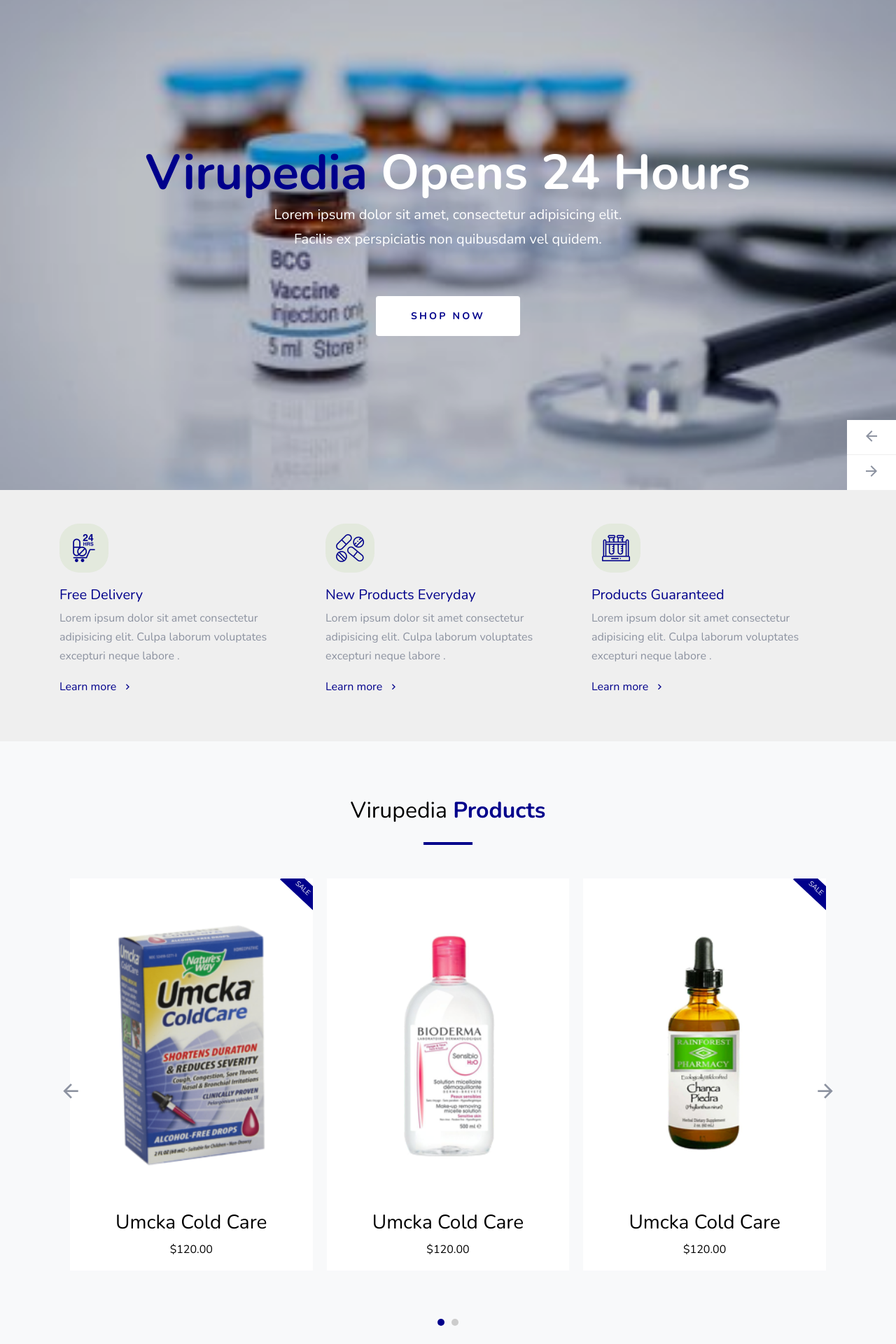
After one commit to Virupedia/virupedia, a PHP site: page /index.html in a window 1280 px wide. The commit adds this page. Shown: the top 1920 px of the page at 70% size. Run offline with PHP 8.4, Linux system fonts and the light colour scheme; some web fonts are replaced.

Commit message:
products.php

```diff
--- a/views/front/header.php
+++ b/views/front/header.php
@@ -81,7 +81,7 @@
 
                                  <a href="#">Products</a>
                                  <ul class="dropdown">
-                                     <li><a href="#">Product's List</a></li>
+                                     <li><a href="products.php">Product's List</a></li>
                                  </ul>
                              </li>
 
--- /dev/null
+++ b/views/front/index.html
@@ -0,0 +1,314 @@
+<?php require_once 'header.php';
+?>
+
+<!-- header -->
+<?php require_once 'header_main.php'; ?>
+<!-- //header -->
+<!DOCTYPE html>
+<html lang="en">
+
+<head>
+  <title>Virupedia</title>
+  <meta charset="utf-8">
+  <meta name="viewport" content="width=device-width, initial-scale=1, shrink-to-fit=no">
+  <!--<link rel="shortcut icon" type="image/x-icon" href="images/logo.png"> logo change error-->
+  <link href="https://fonts.googleapis.com/css2?family=Nunito:wght@400;700&display=swap" rel="stylesheet">
+  <link rel="stylesheet" href="fonts/icomoon/style.css">
+
+  <link rel="stylesheet" href="css/bootstrap.min.css">
+  <link rel="stylesheet" href="fonts/flaticon/font/flaticon.css">
+  <link rel="stylesheet" href="css/magnific-popup.css">
+  <link rel="stylesheet" href="css/jquery-ui.css">
+  <link rel="stylesheet" href="css/owl.carousel.min.css">
+  <link rel="stylesheet" href="css/owl.theme.default.min.css">
+
+
+  <link rel="stylesheet" href="css/aos.css">
+
+  <link rel="stylesheet" href="css/style.css">
+
+</head>
+
+<body>
+
+
+
+  <div class="owl-carousel owl-single px-0">
+    <div class="site-blocks-cover overlay" style="background-image: url('images/hero_bg.jpg');">
+      <div class="container">
+        <div class="row">
+          <div class="col-lg-12 mx-auto align-self-center">
+            <div class="site-block-cover-content text-center">
+              <h1 class="mb-0"><strong class="text-primary">Virupedia</strong> Opens 24 Hours</h1>
+
+              <div class="row justify-content-center mb-5">
+                <div class="col-lg-6 text-center">
+                  <p>Lorem ipsum dolor sit amet, consectetur adipisicing elit. Facilis ex perspiciatis non quibusdam vel quidem.</p>
+                </div>
+              </div>
+
+              <p><a href="#" class="btn btn-primary px-5 py-3">Shop Now</a></p>
+            </div>
+          </div>
+        </div>
+      </div>
+    </div>
+
+    <div class="site-blocks-cover overlay" style="background-image: url('images/hero_bg_2.jpg');">
+      <div class="container">
+        <div class="row">
+          <div class="col-lg-12 mx-auto align-self-center">
+            <div class="site-block-cover-content text-center">
+              <h1 class="mb-0">New Products <strong class="text-primary">Everyday</strong></h1>
+              <div class="row justify-content-center mb-5">
+                <div class="col-lg-6 text-center">
+                  <p>Lorem ipsum dolor sit amet, consectetur adipisicing elit. Facilis ex perspiciatis non quibusdam vel quidem.</p>
+                </div>
+              </div>
+              <p><a href="#" class="btn btn-primary px-5 py-3">Shop Now</a></p>
+            </div>
+          </div>
+        </div>
+      </div>
+    </div>
+
+  </div>
+
+
+
+  <div class="site-section py-5">
+    <div class="container">
+      <div class="row">
+        <div class="col-lg-4">
+          <div class="feature">
+            <span class="wrap-icon flaticon-24-hours-drugs-delivery"></span>
+            <h3><a href="#">Free Delivery</a></h3>
+            <p>Lorem ipsum dolor sit amet consectetur adipisicing elit. Culpa laborum voluptates excepturi neque labore .</p>
+            <p><a href="#" class="d-flex align-items-center"><span class="mr-2">Learn more</span> <span class="icon-keyboard_arrow_right"></span></a></p>
+          </div>
+        </div>
+        <div class="col-lg-4">
+          <div class="feature">
+            <span class="wrap-icon flaticon-medicine"></span>
+            <h3><a href="#">New Products Everyday</a></h3>
+            <p>Lorem ipsum dolor sit amet consectetur adipisicing elit. Culpa laborum voluptates excepturi neque labore .</p>
+            <p><a href="#" class="d-flex align-items-center"><span class="mr-2">Learn more</span> <span class="icon-keyboard_arrow_right"></span></a></p>
+          </div>
+        </div>
+        <div class="col-lg-4">
+          <div class="feature">
+            <span class="wrap-icon flaticon-test-tubes"></span>
+            <h3><a href="#">Products Guaranteed</a></h3>
+            <p>Lorem ipsum dolor sit amet consectetur adipisicing elit. Culpa laborum voluptates excepturi neque labore .</p>
+            <p><a href="#" class="d-flex align-items-center"><span class="mr-2">Learn more</span> <span class="icon-keyboard_arrow_right"></span></a></p>
+          </div>
+        </div>
+      </div>
+    </div>
+  </div>
+
+
+  <div class="site-section bg-light">
+    <div class="container">
+      <div class="row">
+        <div class="title-section text-center col-12">
+          <h2>Virupedia <strong class="text-primary">Products</strong></h2>
+        </div>
+      </div>
+      <div class="row">
+        <div class="col-md-12 block-3 products-wrap">
+          <div class="nonloop-block-3 owl-carousel">
+
+            <div class="text-center item mb-4 item-v2">
+              <span class="onsale">Sale</span>
+              <a href="shop-single.html"> <img src="images/product_03.png" alt="Image"></a>
+              <h3 class="text-dark"><a href="shop-single.html">Umcka Cold Care</a></h3>
+              <p class="price">$120.00</p>
+            </div>
+
+            <div class="text-center item mb-4 item-v2">
+              <a href="shop-single.html"> <img src="images/product_01.png" alt="Image"></a>
+              <h3 class="text-dark"><a href="shop-single.html">Umcka Cold Care</a></h3>
+              <p class="price">$120.00</p>
+            </div>
+
+            <div class="text-center item mb-4 item-v2">
+              <span class="onsale">Sale</span>
+              <a href="shop-single.html"> <img src="images/product_02.png" alt="Image"></a>
+              <h3 class="text-dark"><a href="shop-single.html">Umcka Cold Care</a></h3>
+              <p class="price">$120.00</p>
+            </div>
+
+            <div class="text-center item mb-4 item-v2">
+              <a href="shop-single.html"> <img src="images/product_04.png" alt="Image"></a>
+              <h3 class="text-dark"><a href="shop-single.html">Umcka Cold Care</a></h3>
+              <p class="price">$120.00</p>
+            </div>
+
+          </div>
+        </div>
+      </div>
+    </div>
+  </div>
+
+  <div class="site-section bg-image overlay" style="background-image: url('images/hero_bg_2.jpg');">
+    <div class="container">
+      <div class="row justify-content-center text-center">
+        <div class="col-lg-7">
+          <h3 class="text-white">Sign up for discount up to 55% OFF</h3>
+          <p class="text-white">Lorem ipsum dolor, sit amet consectetur adipisicing elit. Nemo omnis voluptatem consectetur quam.</p>
+          <p class="mb-0"><a href="#" class="btn btn-outline-white">Sign up</a></p>
+        </div>
+      </div>
+    </div>
+  </div>
+
+  <div class="site-section">
+    <div class="container">
+
+      <div class="row justify-content-between">
+        <div class="col-lg-6">
+          <div class="title-section">
+            <h2>Happy <strong class="text-primary">Customers</strong></h2>
+          </div>
+          <div class="block-3 products-wrap">
+            <div class="owl-single no-direction owl-carousel">
+
+              <div class="testimony">
+                <blockquote>
+                  <img src="images/person_1.jpg" alt="Image" class="img-fluid">
+                  <p>&ldquo;Lorem ipsum dolor, sit amet consectetur adipisicing elit. Nemo omnis voluptatem consectetur quam tempore obcaecati maiores voluptate aspernatur iusto eveniet, placeat ab quod tenetur ducimus. Minus ratione sit quaerat unde.&rdquo;</p>
+                </blockquote>
+
+                <p class="author">&mdash; Kelly Holmes</p>
+              </div>
+
+              <div class="testimony">
+                <blockquote>
+                  <img src="images/person_2.jpg" alt="Image" class="img-fluid">
+                  <p>&ldquo;Lorem ipsum dolor, sit amet consectetur adipisicing elit. Nemo omnis voluptatem consectetur quam tempore
+                    obcaecati maiores voluptate aspernatur iusto eveniet, placeat ab quod tenetur ducimus. Minus ratione sit quaerat
+                    unde.&rdquo;</p>
+                </blockquote>
+
+                <p class="author">&mdash; Rebecca Morando</p>
+              </div>
+
+              <div class="testimony">
+                <blockquote>
+                  <img src="images/person_3.jpg" alt="Image" class="img-fluid">
+                  <p>&ldquo;Lorem ipsum dolor, sit amet consectetur adipisicing elit. Nemo omnis voluptatem consectetur quam tempore
+                    obcaecati maiores voluptate aspernatur iusto eveniet, placeat ab quod tenetur ducimus. Minus ratione sit quaerat
+                    unde.&rdquo;</p>
+                </blockquote>
+
+                <p class="author">&mdash; Lucas Gallone</p>
+              </div>
+
+              <div class="testimony">
+                <blockquote>
+                  <img src="images/person_4.jpg" alt="Image" class="img-fluid">
+                  <p>&ldquo;Lorem ipsum dolor, sit amet consectetur adipisicing elit. Nemo omnis voluptatem consectetur quam tempore
+                    obcaecati maiores voluptate aspernatur iusto eveniet, placeat ab quod tenetur ducimus. Minus ratione sit quaerat
+                    unde.&rdquo;</p>
+                </blockquote>
+
+                <p class="author">&mdash; Andrew Neel</p>
+              </div>
+
+            </div>
+          </div>
+        </div>
+        <div class="col-lg-5">
+          <div class="title-section">
+            <h2 class="mb-5">Why <strong class="text-primary">Us</strong></h2>
+            <div class="step-number d-flex mb-4">
+              <span>1</span>
+              <p>Lorem ipsum dolor, sit amet consectetur adipisicing elit. Nemo omnis voluptatem consectetur quam tempore</p>
+            </div>
+
+            <div class="step-number d-flex mb-4">
+              <span>2</span>
+              <p>Lorem ipsum dolor, sit amet consectetur adipisicing elit. Nemo omnis voluptatem consectetur quam tempore</p>
+            </div>
+
+            <div class="step-number d-flex mb-4">
+              <span>3</span>
+              <p>Lorem ipsum dolor, sit amet consectetur adipisicing elit. Nemo omnis voluptatem consectetur quam tempore</p>
+            </div>
+          </div>
+        </div>
+      </div>
+    </div>
+  </div>
+  <?php require_once 'footer.php';
+  ?>
+  <!--
+  <footer class="site-footer bg-light">
+    <div class="container">
+      <div class="row">
+        <div class="col-md-6 col-lg-4 mb-4 mb-lg-0">
+
+          <div class="block-7">
+            <h3 class="footer-heading mb-4">About <strong class="text-primary">Virupedia</strong></h3>
+            <p>Lorem ipsum dolor sit amet, consectetur adipisicing elit. Eius quae reiciendis distinctio voluptates
+              sed dolorum excepturi iure eaque, aut unde.</p>
+          </div>
+
+        </div>
+        <div class="col-lg-3 mx-auto mb-5 mb-lg-0">
+          <h3 class="footer-heading mb-4">Navigation</h3>
+          <ul class="list-unstyled">
+            <li><a href="#">Supplements</a></li>
+            <li><a href="#">Vitamins</a></li>
+            <li><a href="#">Diet &amp; Nutrition</a></li>
+            <li><a href="#">Tea &amp; Coffee</a></li>
+          </ul>
+        </div>
+
+        <div class="col-md-6 col-lg-3">
+          <div class="block-5 mb-5">
+            <h3 class="footer-heading mb-4">Contact Info</h3>
+            <ul class="list-unstyled">
+              <li class="address">203 Fake St. Mountain View, San Francisco, California, USA</li>
+              <li class="phone"><a href="tel://23923929210">+2 392 3929 210</a></li>
+              <li class="email">emailaddress@domain.com</li>
+            </ul>
+          </div>
+
+
+        </div>
+      </div>
+      <div class="row pt-5 mt-5 text-center">
+        <div class="col-md-12">
+          <p>
+              Copyright &copy;
+  <script>
+    document.write(new Date().getFullYear());
+  </script> All rights reserved | This template is made
+  with <i class="icon-heart text-danger" aria-hidden="true"></i> by <a href="https://colorlib.com" target="_blank" class="text-primary">Virupedia</a>
+  </p>
+  </div>
+
+  </div>
+  </div>
+  </footer>
+             -->
+
+
+
+  </div>
+
+  <script src="js/jquery-3.3.1.min.js"></script>
+  <script src="js/jquery-ui.js"></script>
+  <script src="js/popper.min.js"></script>
+  <script src="js/bootstrap.min.js"></script>
+  <script src="js/owl.carousel.min.js"></script>
+  <script src="js/jquery.magnific-popup.min.js"></script>
+  <script src="js/aos.js"></script>
+
+  <script src="js/main.js"></script>
+
+</body>
+
+</html>
```
Also changed, not shown: views/front/products.php (added, +12 -0 lines).
